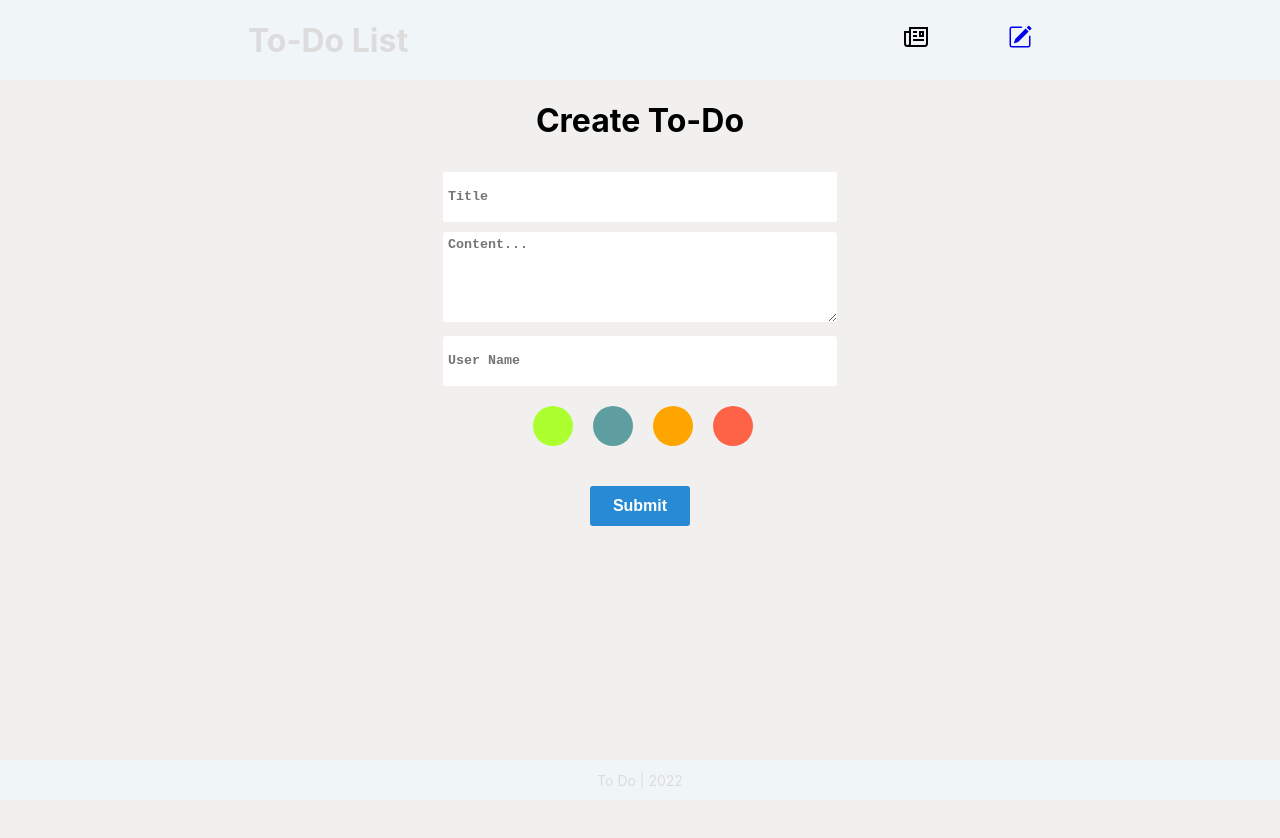
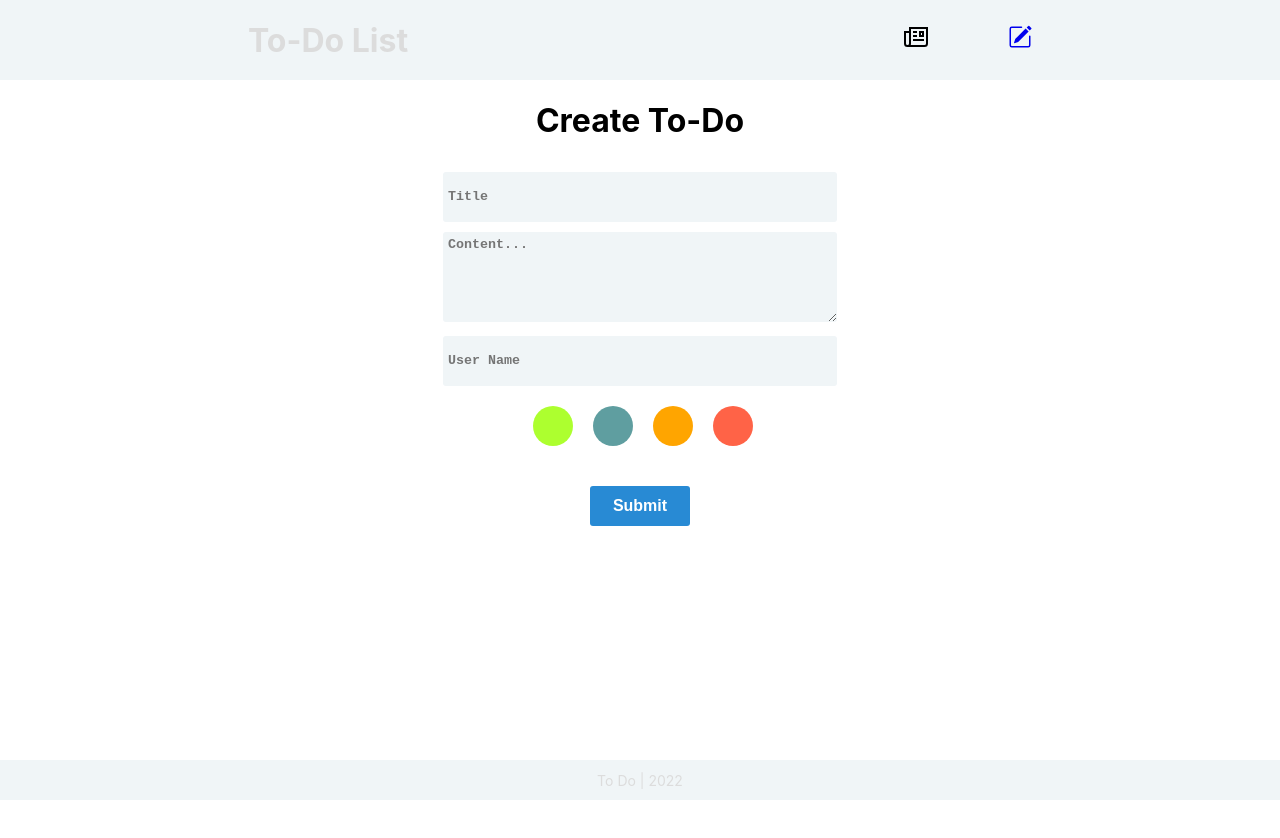
Before and after one commit to kursatsmsek/react-todo-front, a React (Create React App) app: page /create in a window 1280 px wide. Shown: the top 838 px of the page. Built offline with nearby package versions, Linux system fonts and the light colour scheme.

Commit message:
create page colors edited and console.log commands deleted

```diff
--- a/src/pages/CreatePage/style.css
+++ b/src/pages/CreatePage/style.css
@@ -10,7 +10,6 @@
   text-align: center;
   height: 100%;
   width: 100%;
-  background-color: rgb(241, 240, 238);
 }
 
 .createPageContainer input {
@@ -22,6 +21,7 @@
   padding: 5px;
   font-family: 'Courier New', Courier, monospace;
   font-weight: bold;
+  background-color: rgb(240 245 247);
 }
 
 .todoContentInput {
@@ -34,6 +34,7 @@
   padding: 5px;
   font-family: 'Courier New', Courier, monospace;
   font-weight: bold;
+  background-color: rgb(240 245 247);
 }
 
 .todoUserDiv {
--- a/src/pages/Home/Home.js
+++ b/src/pages/Home/Home.js
@@ -9,7 +9,6 @@ const Home = () => {
   const [data, setData] = useState(null)
 
   useEffect(() => {
-    console.log("düştüm");
     getTodoList()
     .then((res) => {
       setData(res.data)
@@ -17,8 +16,6 @@ const Home = () => {
     .catch((err) => {
       console.log(err)
     })
-
-    console.log(data);
   }, [])
 
   const updateTodoList = () => {
```
